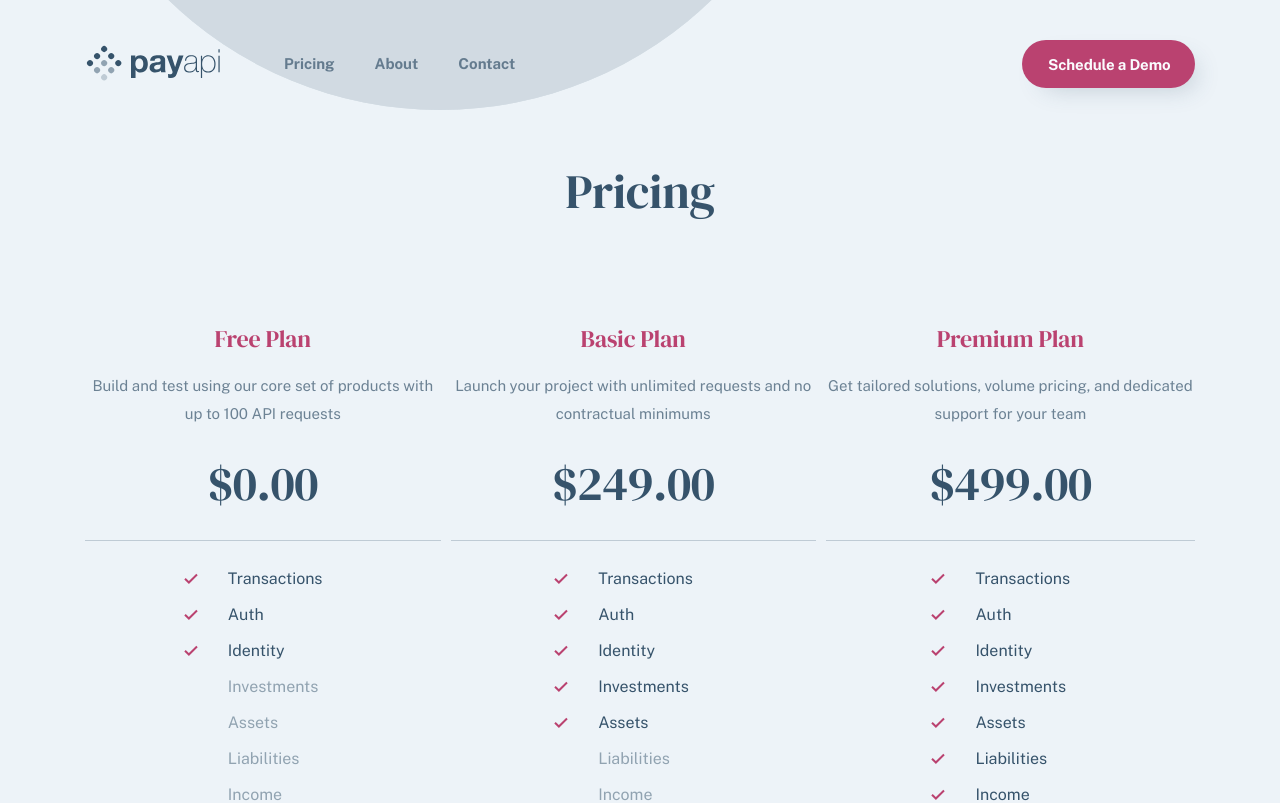
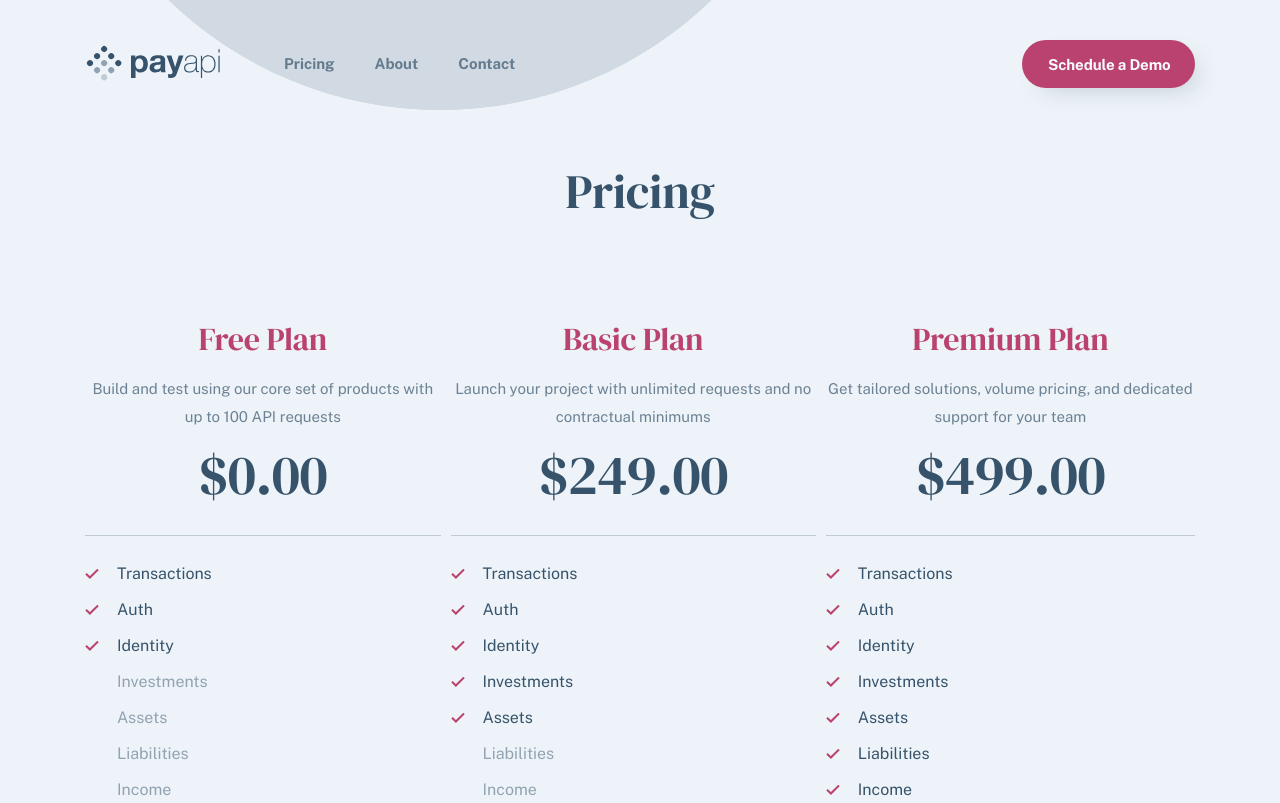
Before and after one commit to HanSeongLee/payapi, a Next.js app: page /pricing in a window 1280 px wide. Shown: the top 803 px of the page. Built offline with nearby package versions, Linux system fonts and the light colour scheme; no server answers.

Commit message:
ADD | Plan card on desktop

```diff
--- a/components/PlanCard/style.module.scss
+++ b/components/PlanCard/style.module.scss
@@ -16,6 +16,13 @@
       letter-spacing: -0.185px;
       margin-bottom: 13px;
     }
+
+    @include media(">desktop") {
+      font-size: 32px;
+      line-height: 40px;
+      letter-spacing: -0.25px;
+      margin-bottom: 16px;
+    }
   }
 
   .description {
@@ -27,6 +34,10 @@
     @include media(">tablet") {
       display: block;
       margin-bottom: 19px;
+    }
+
+    @include media(">desktop") {
+      margin-bottom: 8px;
     }
   }
 
@@ -44,6 +55,13 @@
       letter-spacing: -0.37px;
       margin-bottom: 21px;
     }
+
+    @include media(">desktop") {
+      font-size: 56px;
+      line-height: 72px;
+      letter-spacing: -0.43px;
+      margin-bottom: 24px;
+    }
   }
 
   .benefitContainer {
@@ -56,6 +74,10 @@
     border-bottom: 1px solid rgba(54, 83, 107, 0.25);
     margin-bottom: 24px;
     text-align: left;
+
+    @include media(">desktop") {
+      align-items: flex-start;
+    }
 
     .benefitItem {
       font-size: 16px;
@@ -73,6 +95,10 @@
           top: 0;
           left: -12px;
           content: url("/img/icon-check.svg");
+
+          @include media(">desktop") {
+            left: 0;
+          }
         }
       }
     }
```
